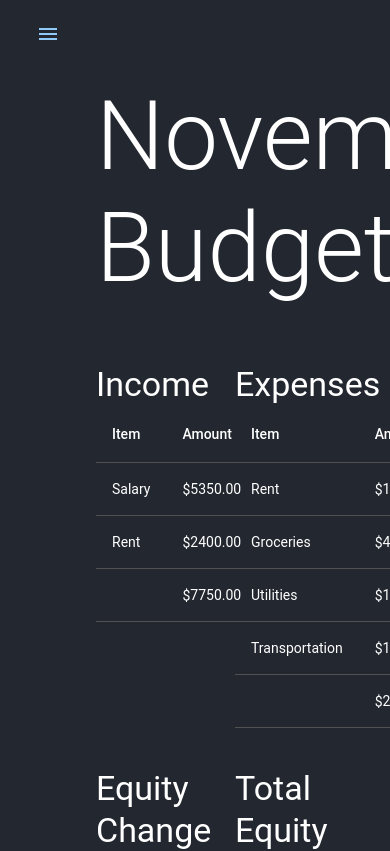
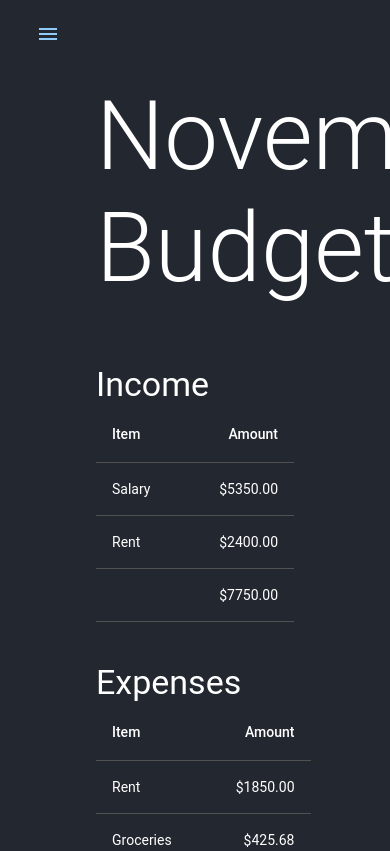
Before and after one commit to mphbo/budget-month, a Next.js app: page /month/november in a window 390 px wide. Shown: the top 851 px of the page. Built offline with nearby package versions, Linux system fonts and the light colour scheme; what @mui/material-nextjs would draw is missing.

Commit message:
added some responsiveness to screensizes

```diff
--- a/app/components/DataTable.tsx
+++ b/app/components/DataTable.tsx
@@ -20,20 +20,20 @@ export const DataTable = ({
       <Table aria-label="budget table">
         <TableHead>
           <TableRow>
-            <TableCell>Item</TableCell>
-            <TableCell>Amount</TableCell>
+            <TableCell align="left">Item</TableCell>
+            <TableCell align="right">Amount</TableCell>
           </TableRow>
         </TableHead>
         <TableBody>
           {items?.map((item, index) => (
             <TableRow key={index}>
-              <TableCell>{item.item}</TableCell>
-              <TableCell>${item.amount.toFixed(2)}</TableCell>
+              <TableCell align="left">{item.item}</TableCell>
+              <TableCell align="right">${item.amount.toFixed(2)}</TableCell>
             </TableRow>
           ))}
           <TableRow>
-            <TableCell></TableCell>
-            <TableCell>
+            <TableCell align="left"></TableCell>
+            <TableCell align="right">
               ${items?.reduce((sum, item) => sum + item.amount, 0).toFixed(2)}
             </TableCell>
           </TableRow>
--- a/app/month/[month]/page.tsx
+++ b/app/month/[month]/page.tsx
@@ -35,16 +35,16 @@ async function MonthBudget({ params }: { params: Promise<{ month: string }> }) {
         <main className={styles.main}>
           <Typography variant="h1">{budget.name} Budget</Typography>
           <Grid container columnSpacing={10} rowSpacing={5}>
-            <Grid size={6}>
+            <Grid size={{ xs: 12, md: 6 }}>
               <DataTable title="Income" items={budget.income} />
             </Grid>
-            <Grid size={6}>
+            <Grid size={{ xs: 12, md: 6 }}>
               <DataTable title="Expenses" items={budget.expenses} />
             </Grid>
-            <Grid size={6}>
+            <Grid size={{ xs: 12, md: 6 }}>
               <DataTable title="Equity Change" items={budget.equityChange} />
             </Grid>
-            <Grid size={6}>
+            <Grid size={{ xs: 12, md: 6 }}>
               <DataTable title="Total Equity" items={budget.totalEquity} />
             </Grid>
           </Grid>
--- a/app/page.tsx
+++ b/app/page.tsx
@@ -21,7 +21,9 @@ export default function Home() {
             <Box
               sx={{
                 display: "flex",
-                justifyContent: "space-evenly",
+                justifyContent: "flex-start",
+                gap: "40px",
+                flexWrap: "wrap",
               }}
             >
               <AccountList accounts={accounts} />
```
